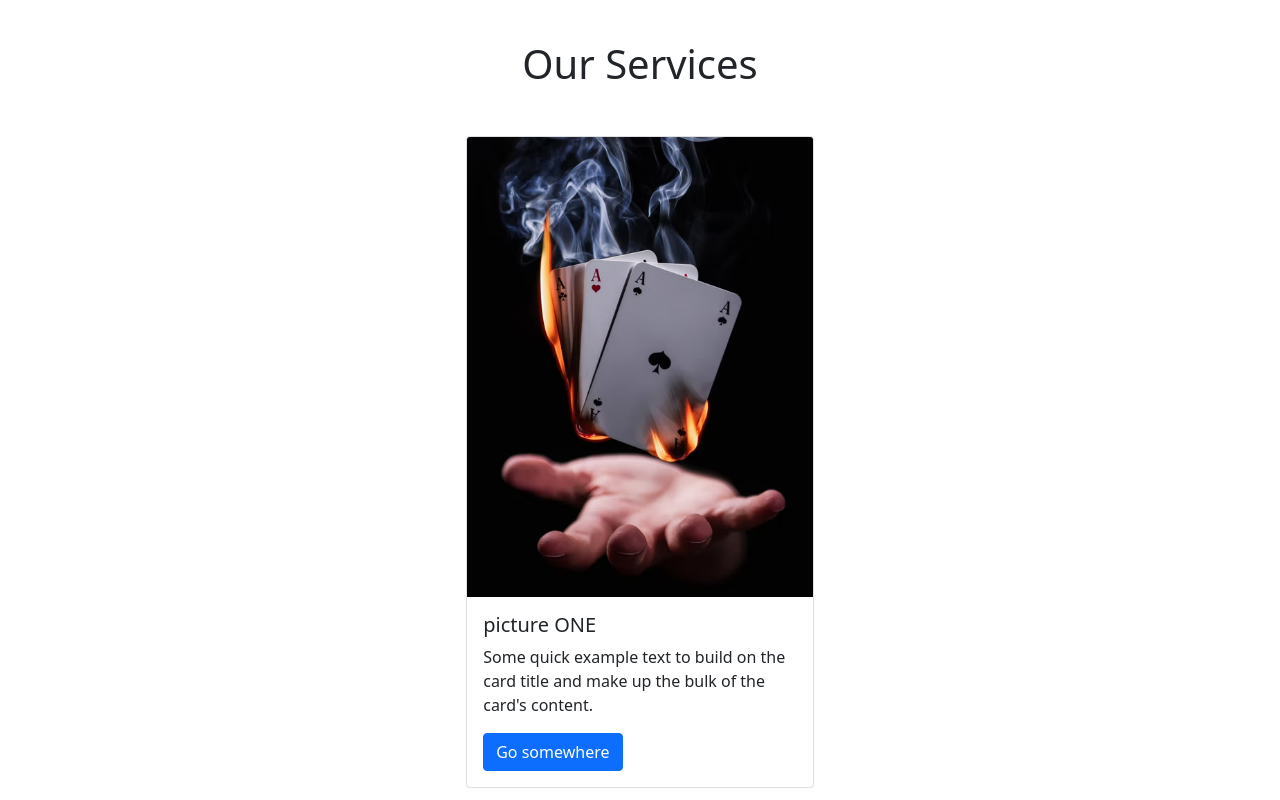
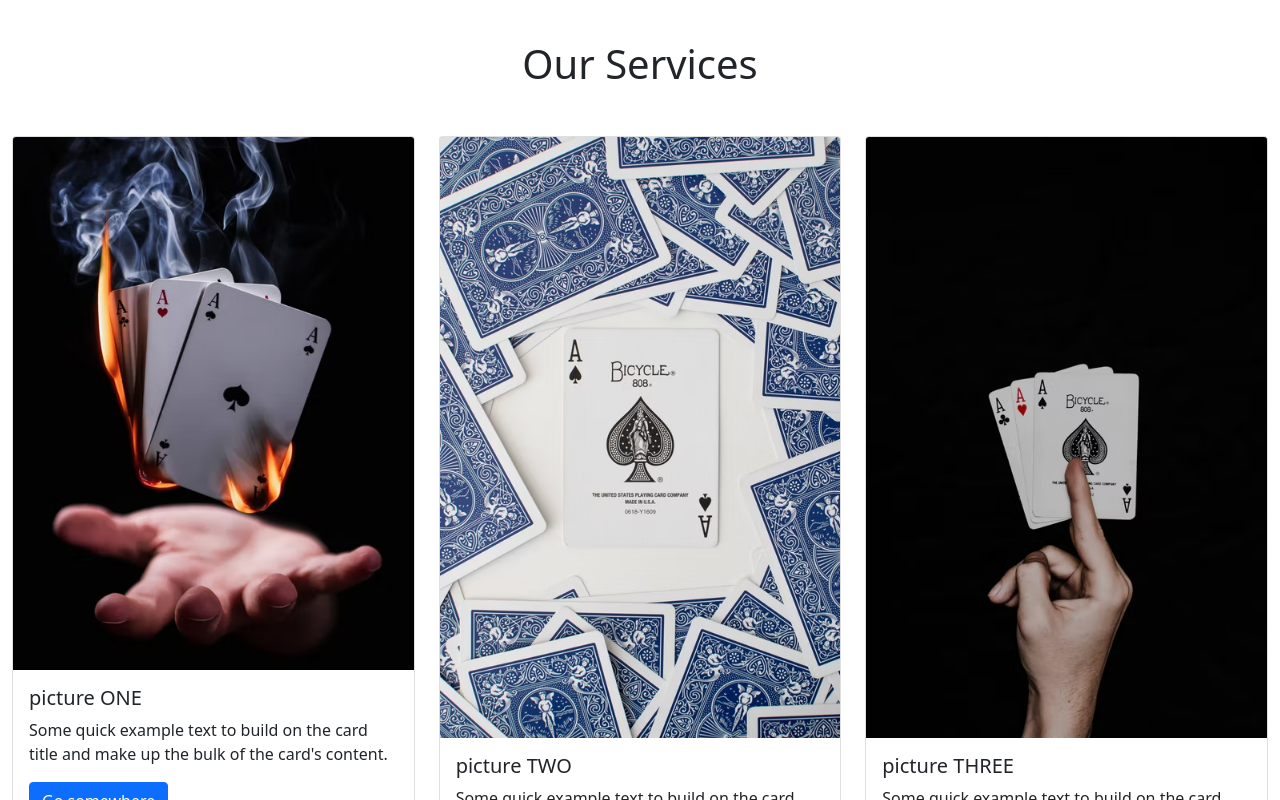
Before and after one commit to sachinkumawat012/React-app, a React (Create React App) app: page /service in a window 1280 px wide. Shown: the part 780-1580 px from the top of the page. Built offline with nearby package versions, Linux system fonts and the light colour scheme.

Commit message:
Refector the code of card and service componant

```diff
--- a/src/responsive_website/Card.jsx
+++ b/src/responsive_website/Card.jsx
@@ -4,7 +4,6 @@ import { Link } from "react-router-dom";
 const Card = (props) =>{
     return(
         <>
-        <div>
             <div className="col-md-4 col-10 mx-auto">
             <div className="card">
             <img src={props.imgsrc} className="card-img-top image" alt="cards images"/>
@@ -15,7 +14,6 @@ const Card = (props) =>{
             </div>
             </div>
             </div>
-            </div>
         </>
 );
 };
--- a/src/responsive_website/Service.jsx
+++ b/src/responsive_website/Service.jsx
@@ -19,13 +19,9 @@ const Service = () =>{
         </div>
         <div className="container-fluid mb-5 ">
             <div className="row">
-                <div className="col-10 mx-auto">
-                    <div className="row gy-5">
                         {Sdata.map((val, index) =>{
                               return(<Card key={index} imgsrc = {val.imsrc} title = {val.title} />)})
                         }
-                    </div>
-                </div>
             </div>
         </div>
 
```
